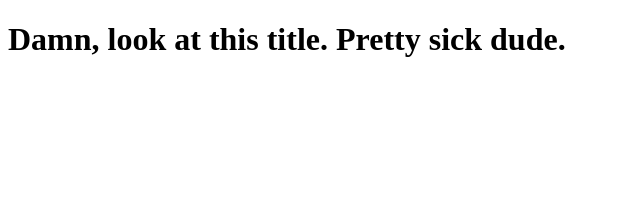
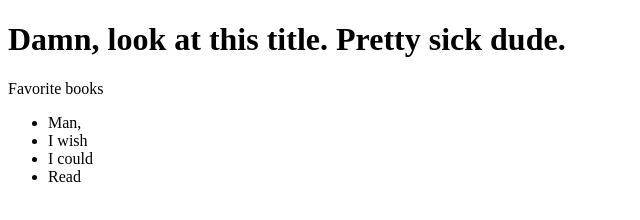
Before and after one commit to MikeOfEarth/bullshiitest, a plain HTML site: page index.html in a window 1280 px wide. Shown: the whole page, without its empty margins (0-640 px from the left). Drawn offline with Linux system fonts and the light colour scheme.

Commit message:
Fourth time book list

```diff
--- a/index.html
+++ b/index.html
@@ -7,5 +7,12 @@
 </head>
 <body>
     <h1>Damn, look at this title. Pretty sick dude.</h1>
+    <p>Favorite books</p>
+    <ul>
+        <li>Man,</li>
+        <li>I wish</li>
+        <li>I could</li>
+        <li>Read</li>
+    </ul>
 </body>
 </html>
```
